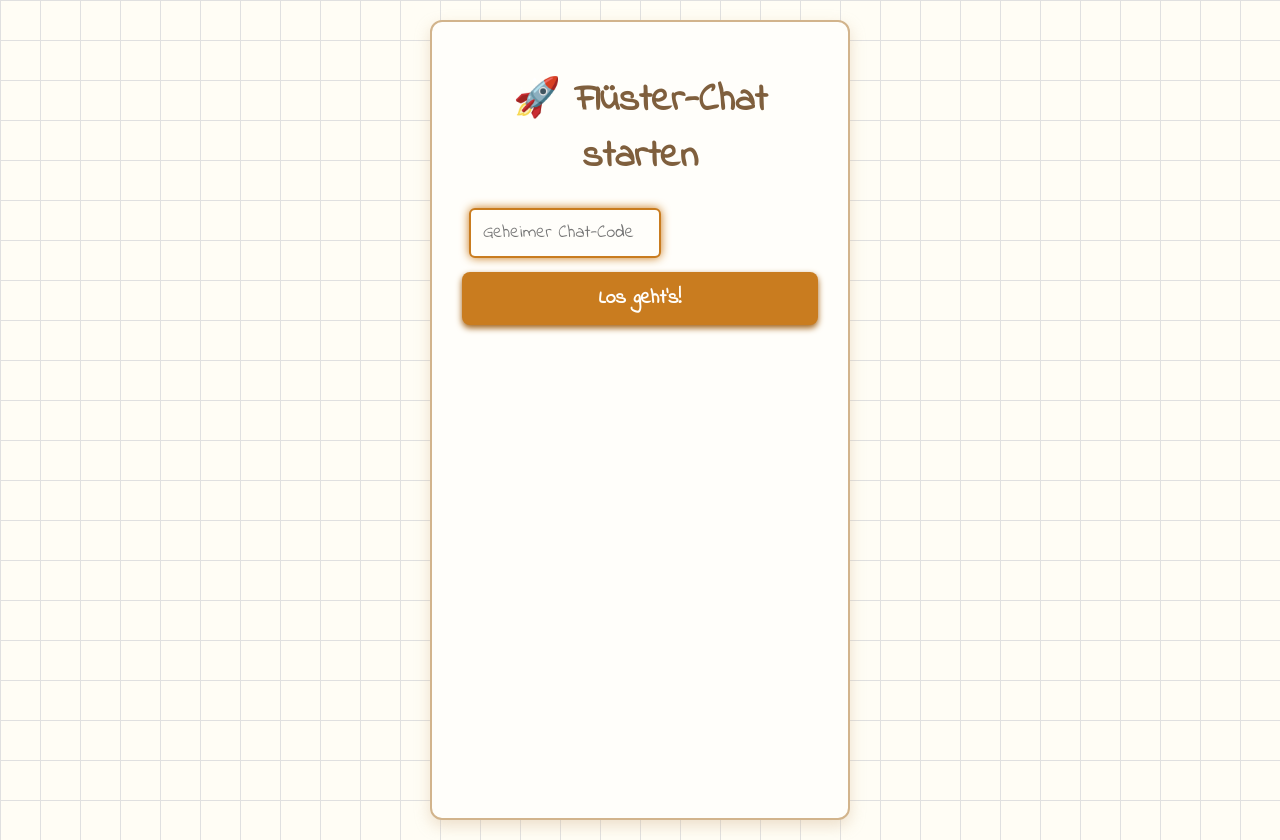
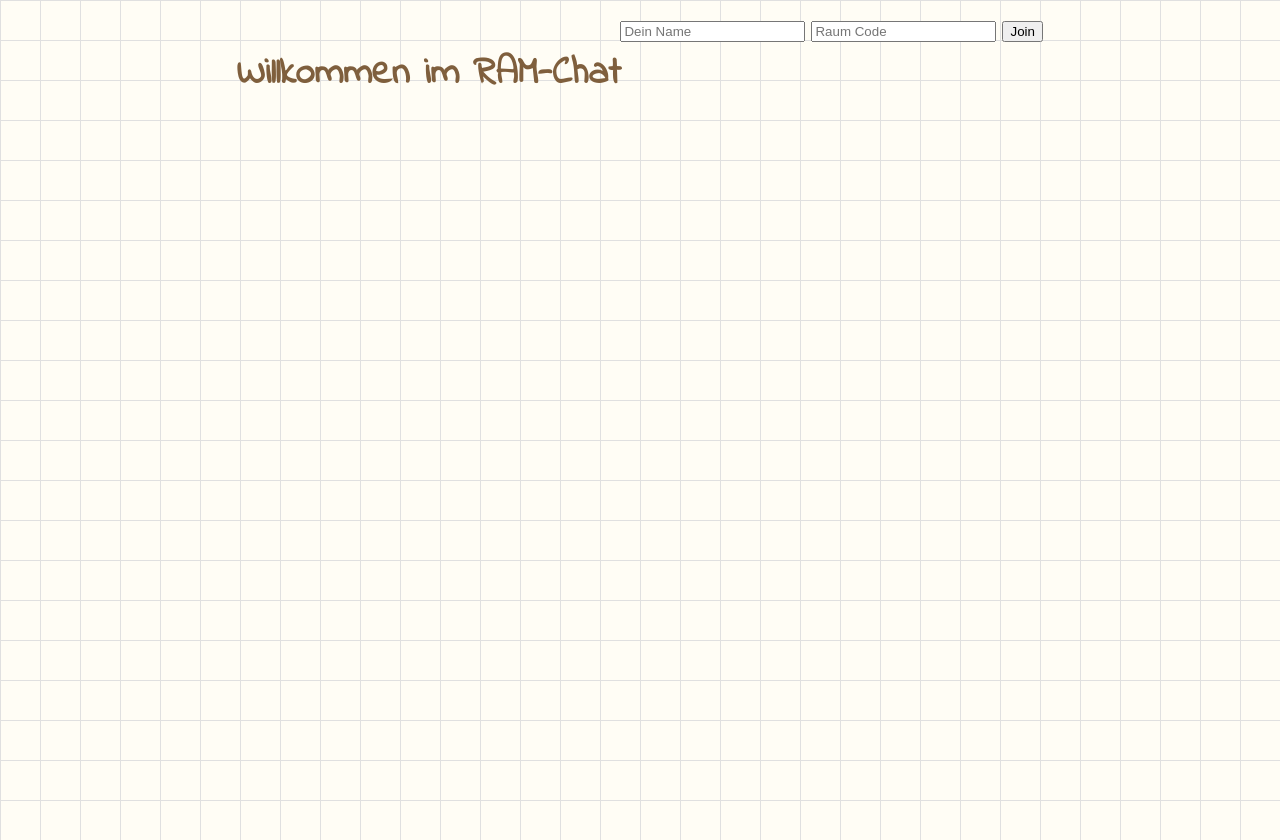
Before and after one commit to Benjaminunterstrich20/Projekt-Pausenhof, a Flask app: page / in a window 1280 px wide. Run offline with Flask 3, Linux system fonts and the light colour scheme.

Commit message:
Update index.html

```diff
--- a/templates/index.html
+++ b/templates/index.html
@@ -2,16 +2,16 @@
 <html lang="de">
 <head>
     <meta charset="UTF-8" />
-    <title>Projekt Pausenhof - Chat starten</title>
-    <link rel="stylesheet" href="{{ url_for('static', filename='style.css') }}" />
+    <title>Join Chat Raum</title>
+    <link href="https://fonts.googleapis.com/css2?family=Patrick+Hand&display=swap" rel="stylesheet">
+    <link rel="stylesheet" href="{{ url_for('static', filename='style.css') }}">
 </head>
 <body>
-    <div class="container">
-        <h1>🚀 Flüster-Chat starten</h1>
-        <form method="POST" class="code-form">
-            <input type="text" name="code" placeholder="Geheimer Chat-Code" required autofocus />
-            <button type="submit">Los geht's!</button>
-        </form>
-    </div>
+    <h1>Willkommen im RAM-Chat</h1>
+    <form action="{{ url_for('chat') }}" method="POST">
+        <input type="text" name="username" placeholder="Dein Name" required>
+        <input type="text" name="room" placeholder="Raum Code" required>
+        <button type="submit">Join</button>
+    </form>
 </body>
 </html>
```
